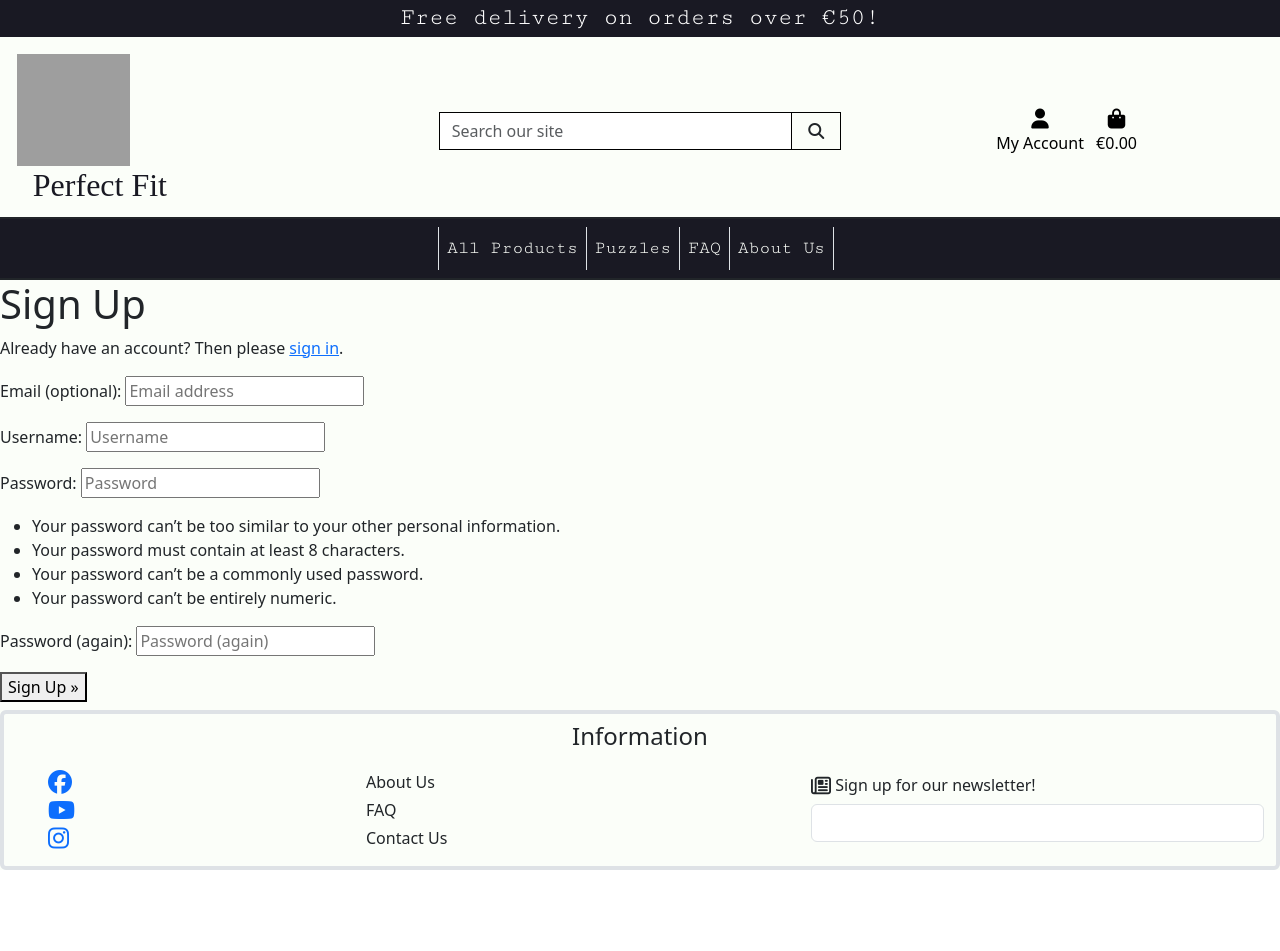
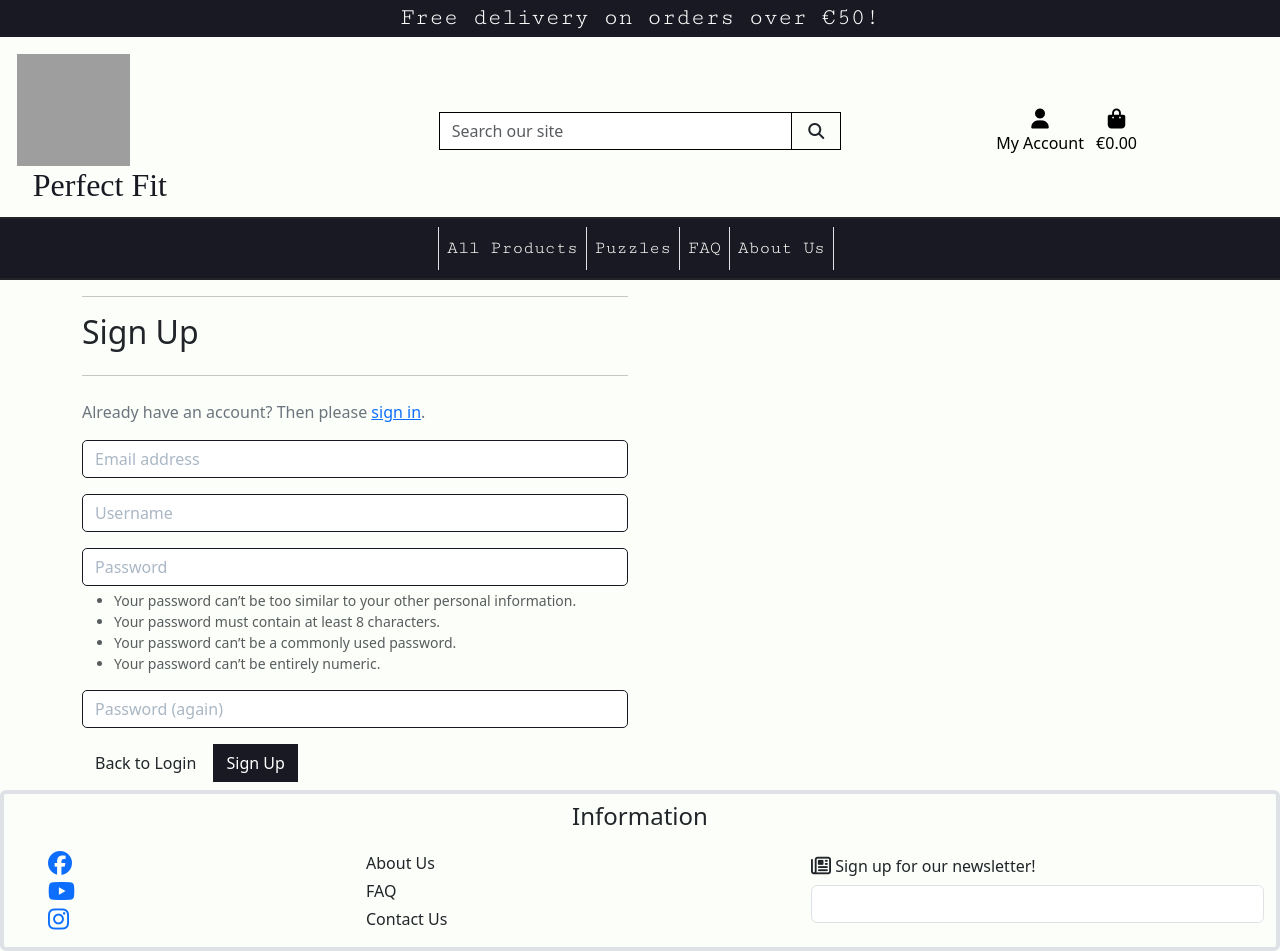
Before and after one commit to ZoeMacf/perfect-fit, a Django app: page /accounts/signup/ in a window 1280 px wide. Before the commit the page ends 870 px from the top, so only its background shows below. Run offline with Django 5.2, Linux system fonts and the light colour scheme; parts of the project's set-up code (start-up, migrations or seed data) failed here and were passed over; some libraries are stand-ins or nearby versions; some web fonts are replaced; grey boxes are pictures that could not be loaded.

Commit message:
update allauth template styling and classes

```diff
--- a/static/css/base.css
+++ b/static/css/base.css
@@ -80,6 +80,54 @@ margin: 5px;
   overflow-y: scroll;
 }
 
+/* allauth */
+
+.allauth-form-inner-content button,
+.allauth-form-inner-content input[type='submit'] {
+	/* btn */
+	display: inline-block;
+    font-weight: 400;
+    color: #fff;
+    text-align: center;
+    vertical-align: middle;
+    -webkit-user-select: none;
+    -moz-user-select: none;
+    -ms-user-select: none;
+    user-select: none;
+    background-color: #191923;
+    border: 1px solid #191923;
+    padding: .375rem .75rem;
+    font-size: 1rem;
+    line-height: 1.5;
+    border-radius: 5;
+
+}
+
+.allauth-form-inner-content button:hover,
+.allauth-form-inner-content input[type='submit']:hover {
+	color: #fff;
+    background-color: #222;
+    border-color: #222;
+}
+
+.allauth-form-inner-content p {
+  margin-top: 1.5rem;
+  color: #6c757d;
+}
+
+.allauth-form-inner-content input {
+  border-color: #191923;
+  border-radius: 5px;
+}
+
+.allauth-form-inner-content label:not([form='id_remember']) {
+  display: none;
+}
+
+.allauth-form-inner-content input::placeholder {
+  color: #aab7c4;
+}
+
 /* home page */
 
 .tagline {
--- a/templates/allauth/account/account_inactive.html
+++ b/templates/allauth/account/account_inactive.html
@@ -4,8 +4,10 @@
 
 {% block head_title %}{% trans "Account Inactive" %}{% endblock %}
 
-{% block content %}
-<h1>{% trans "Account Inactive" %}</h1>
+{% block inner_content %}
+<hr>
+<h2 class="content-font mb-4">{% trans "Account Inactive" %}</h2>
+<hr>
 
 <p>{% trans "This account is inactive." %}</p>
 {% endblock %}
--- a/templates/allauth/account/base.html
+++ b/templates/allauth/account/base.html
@@ -1 +1,15 @@
 {% extends "base.html" %}
+
+{% block content %}
+    <div class="container header-container">
+        <div class="overlay"></div>
+        <div class="row">
+            <div class="col-12 col-md-6">
+                <div class="allauth-form-inner-content">
+                    {% block inner_content %}
+                    {% endblock %}
+                </div>
+            </div>
+        </div>
+    </div>
+{% endblock %}
--- a/templates/allauth/account/email_confirm.html
+++ b/templates/allauth/account/email_confirm.html
@@ -6,8 +6,10 @@
 {% block head_title %}{% trans "Confirm E-mail Address" %}{% endblock %}
 
 
-{% block content %}
-<h1>{% trans "Confirm E-mail Address" %}</h1>
+{% block inner_content %}
+<hr>
+<h2 class="content-font mb-4">{% trans "Confirm E-mail Address" %}</h2>
+<hr>
 
 {% if confirmation %}
 
--- a/templates/allauth/account/password_reset_done.html
+++ b/templates/allauth/account/password_reset_done.html
@@ -5,8 +5,10 @@
 
 {% block head_title %}{% trans "Password Reset" %}{% endblock %}
 
-{% block content %}
-    <h1>{% trans "Password Reset" %}</h1>
+{% block inner_content %}
+    <hr>
+    <h2 class="content-font mb-4">{% trans "Password Reset" %}</h2>
+    <hr>
 
     {% if user.is_authenticated %}
     {% include "account/snippets/already_logged_in.html" %}
--- a/templates/allauth/account/password_reset_from_key_done.html
+++ b/templates/allauth/account/password_reset_from_key_done.html
@@ -3,7 +3,9 @@
 {% load i18n %}
 {% block head_title %}{% trans "Change Password" %}{% endblock %}
 
-{% block content %}
-    <h1>{% trans "Change Password" %}</h1>
+{% block inner_content %}
+    <hr>
+    <h2 class="content-font mb-4">{% trans "Change Password" %}</h2>
+    <hr>
     <p>{% trans 'Your password is now changed.' %}</p>
 {% endblock %}
--- a/templates/allauth/account/signup.html
+++ b/templates/allauth/account/signup.html
@@ -4,18 +4,21 @@
 
 {% block head_title %}{% trans "Signup" %}{% endblock %}
 
-{% block content %}
-<h1>{% trans "Sign Up" %}</h1>
+{% block inner_content %}
+<hr>
+<h2 class="logo-font mb-4">{% trans "Sign Up" %}</h2>
+<hr>
 
 <p>{% blocktrans %}Already have an account? Then please <a href="{{ login_url }}">sign in</a>.{% endblocktrans %}</p>
 
 <form class="signup" id="signup_form" method="post" action="{% url 'account_signup' %}">
   {% csrf_token %}
-  {{ form.as_p }}
+  {{ form|crispy }}
   {% if redirect_field_value %}
   <input type="hidden" name="{{ redirect_field_name }}" value="{{ redirect_field_value }}" />
   {% endif %}
-  <button type="submit">{% trans "Sign Up" %} &raquo;</button>
+  <a class="btn btn-outline-black rounded-0" href="{% url 'account_login' %}">Back to Login</a>
+  <button type="submit">{% trans "Sign Up" %}</button>
 </form>
 
 {% endblock %}
--- a/templates/allauth/account/signup_closed.html
+++ b/templates/allauth/account/signup_closed.html
@@ -4,8 +4,10 @@
 
 {% block head_title %}{% trans "Sign Up Closed" %}{% endblock %}
 
-{% block content %}
-<h1>{% trans "Sign Up Closed" %}</h1>
+{% block inner_content %}
+<hr>
+<h2 class="content-font mb-4">{% trans "Sign Up Closed" %}</h2>
+<hr>
 
 <p>{% trans "We are sorry, but the sign up is currently closed." %}</p>
 {% endblock %}
--- a/templates/allauth/account/verification_sent.html
+++ b/templates/allauth/account/verification_sent.html
@@ -4,8 +4,10 @@
 
 {% block head_title %}{% trans "Verify Your E-mail Address" %}{% endblock %}
 
-{% block content %}
-    <h1>{% trans "Verify Your E-mail Address" %}</h1>
+{% block inner_content %}
+    <hr>
+    <h2 class="logo-font mb-4">{% trans "Verify Your E-mail Address" %}</h2>
+    <hr>
 
     <p>{% blocktrans %}We have sent an e-mail to you for verification. Follow the link provided to finalize the signup process. Please contact us if you do not receive it within a few minutes.{% endblocktrans %}</p>
 
--- a/templates/allauth/account/verified_email_required.html
+++ b/templates/allauth/account/verified_email_required.html
@@ -4,8 +4,10 @@
 
 {% block head_title %}{% trans "Verify Your E-mail Address" %}{% endblock %}
 
-{% block content %}
-<h1>{% trans "Verify Your E-mail Address" %}</h1>
+{% block inner_content %}
+<hr>
+<h2 class="logo-font mb-4">{% trans "Verify Your E-mail Address" %}</h2>
+<hr>
 
 {% url 'account_email' as email_url %}
 
```
Also changed, not shown: templates/allauth/account/email.html (+5 -3 lines), templates/allauth/account/login.html (+9 -4 lines), templates/allauth/account/logout.html (+5 -3 lines), templates/allauth/account/password_change.html (+6 -3 lines), templates/allauth/account/password_reset.html (+6 -3 lines), templates/allauth/account/password_reset_from_key.html (+6 -3 lines), templates/allauth/account/password_set.html (+5 -3 lines), users/static/user_profile.css (added).
